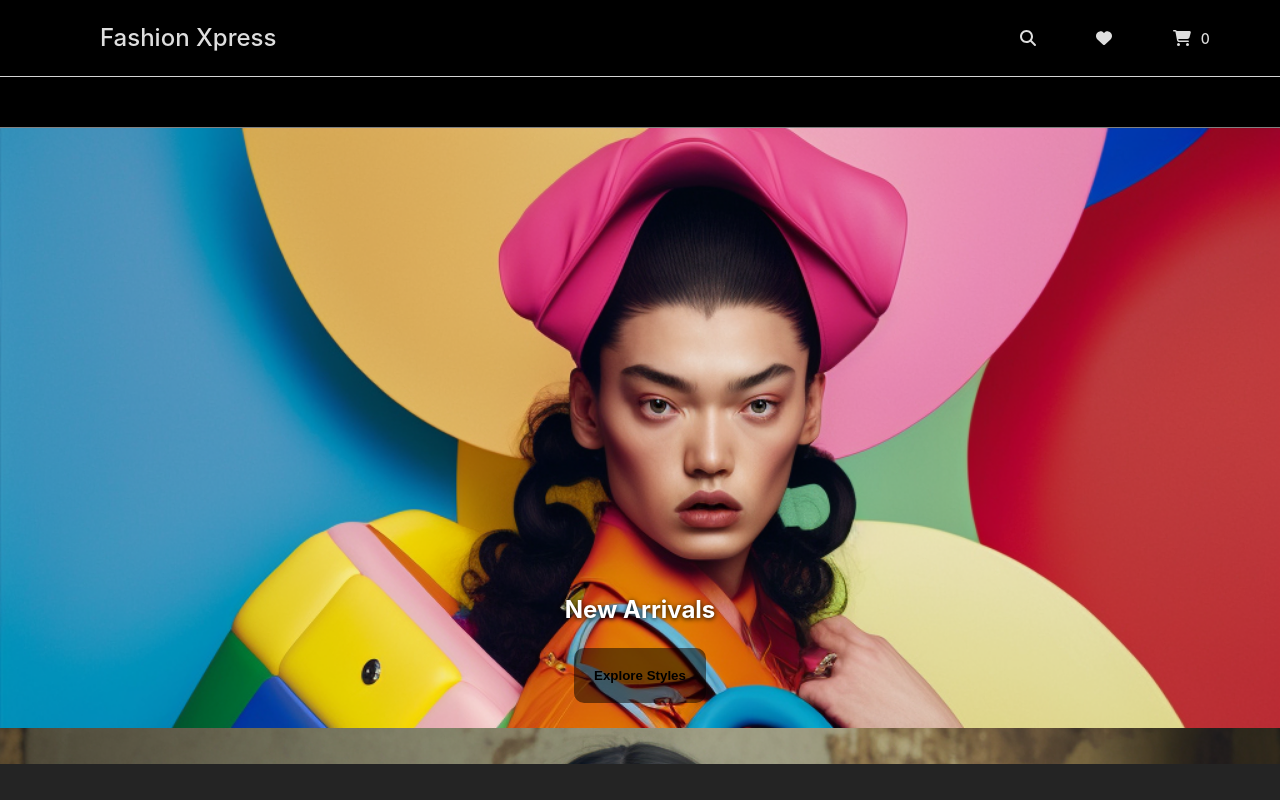
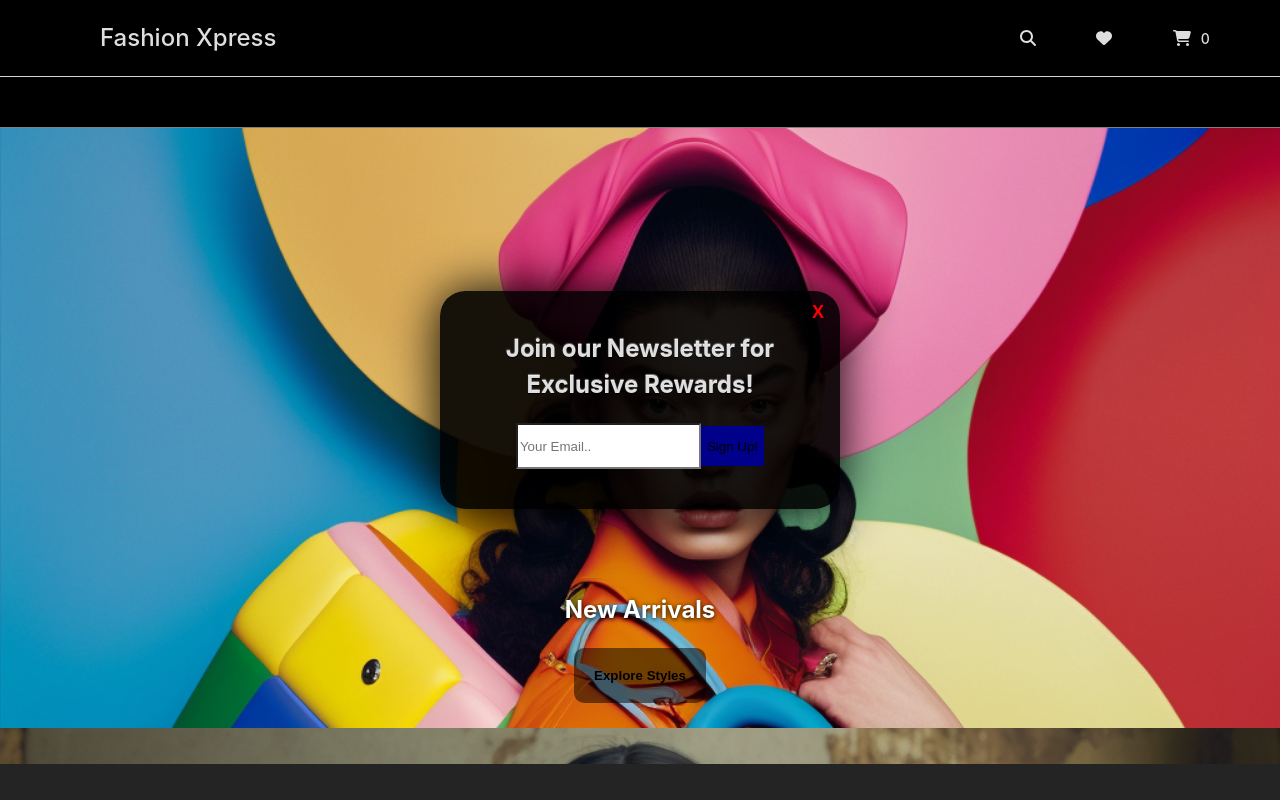
Before and after one commit to Ocn-W/retail-website, a React (Vite) app: page / in a window 1280 px wide. Built offline with nearby package versions, Linux system fonts and the light colour scheme.

Commit message:
Implemented newsletter popup component

```diff
--- a/src/App.jsx
+++ b/src/App.jsx
@@ -1,14 +1,12 @@
-import React, { useState } from "react";
+import React, { useEffect, useState } from "react";
 import "./App.css";
 import HomePage from "./components/HomePage";
 import Navigation from "./components/Navigation";
 import ClothingPage from "./components/ClothingPage";
 import ShoppingCart from "./components/ShoppingCart";
-import {
-  NavigationContext,
-  ShoppingCartContext,
-} from "./contexts/HomePageContext";
+import { NavigationContext, ShoppingCartContext } from "./contexts/HomePageContext";
 import FavoritesPage from "./components/FavoritesPage";
+import NewsLetter from "./components/NewsLetter";
 
 function App() {
   const [clothingPage, showClothingPage] = useState(false);
@@ -16,12 +14,24 @@ function App() {
   const [favoriteList, displayFavorite] = useState(false);
   const [shoppingCart, updateCart] = useState([]);
   const [userFavorites, updateFavorites] = useState([]);
+  const [displayPopup, setPopup] = useState(false);
+
+  useEffect(() => {
+    const timeoutId = setTimeout(() => {
+      console.log('Trying to display newsletter....');
+      setPopup(true);
+    }, 5000)
+
+    return () => {
+      clearTimeout(timeoutId);
+    }
+  }, []);
 
 
   return (
     <>
       <NavigationContext.Provider
-        value={{ clothingPage, showClothingPage, showCart, isCartShowing, favoriteList, displayFavorite}}
+        value={{ clothingPage, showClothingPage, showCart, isCartShowing, favoriteList, displayFavorite, setPopup}}
       >
         <ShoppingCartContext.Provider
           value={{ shoppingCart, updateCart, userFavorites, updateFavorites }}
@@ -29,6 +39,7 @@ function App() {
           <Navigation />
           {clothingPage ? <ClothingPage /> : favoriteList ? <FavoritesPage/> : <HomePage />}
           {showCart && <ShoppingCart />}
+          {displayPopup && <NewsLetter/>}
         </ShoppingCartContext.Provider>
       </NavigationContext.Provider>
     </>
--- /dev/null
+++ b/src/components/NewsLetter.jsx
@@ -0,0 +1,22 @@
+import React, { useContext } from 'react';
+import '../css/NewsLetter.css';
+import { NavigationContext } from '../contexts/HomePageContext';
+
+export default function NewsLetter() {
+    const {setPopup} = useContext(NavigationContext);
+
+    function closePopup() {
+        setPopup(false);
+    }
+
+  return (
+    <>
+      <div className="newsletter">
+        <button className='closePopupBtn' onClick={closePopup}>X</button>
+        <h2>Join our Newsletter for Exclusive Rewards!</h2>
+        <input type="email" placeholder="Your Email.." />
+        <button className='submitBtn' onClick={closePopup}>Sign Up!</button>
+      </div>
+    </>
+  );
+}
--- a/src/css/Navigation.css
+++ b/src/css/Navigation.css
@@ -26,7 +26,8 @@ nav {
 .searchInput {
     border: 1px solid white;
     height: 25px;
-    width: 50%;
+    position: absolute;
+    right: 25%;
 }
 
 .navTools p {
--- /dev/null
+++ b/src/css/NewsLetter.css
@@ -0,0 +1,50 @@
+.newsletter {
+    position: absolute;
+    text-align: center;
+    top: 50%;
+    left: 50%;
+    transform: translate(-50%, -50%);
+    margin: 0 auto;
+    height: fit-content;
+    width: 360px;
+    background-color: rgba(0, 0, 0, 0.9);
+    border-radius: 25px;
+    padding: 20px;
+    box-shadow: 0px 0px 50px black;
+}
+
+.newsletter h2 {
+    margin: 20px 0;
+    text-shadow: 0px 1px 1px black, 0px -1px 1px grey;
+}
+
+.newsletter input {
+    margin-bottom: 20px;
+    background-color: white;
+    height: 40px;
+    color: black;
+}
+
+.submitBtn {
+    height: 40px;
+    background-color: darkblue;
+    border: none;
+    cursor: pointer;
+}
+
+.closePopupBtn {
+    position: absolute;
+    right: 10px;
+    top: 10px;
+    font-size: 18px;
+    font-weight: 750;
+    background-color: rgba(0, 0, 0, 0);
+    color: red;
+    border: none;
+    cursor: pointer;
+}
+
+.closePopupBtn:active {
+    color: rgb(136, 0, 0);
+    text-shadow: none;
+}
```
Also changed, not shown: src/css/ClothingPage.css (line endings or trailing spaces).
